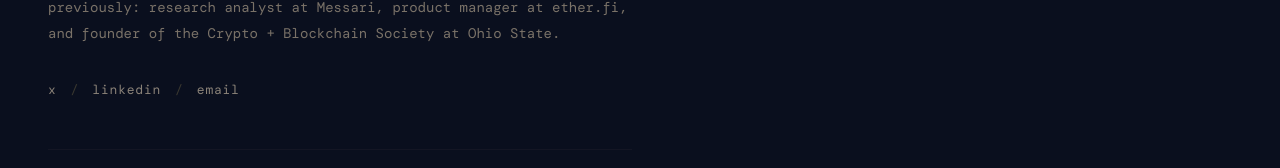
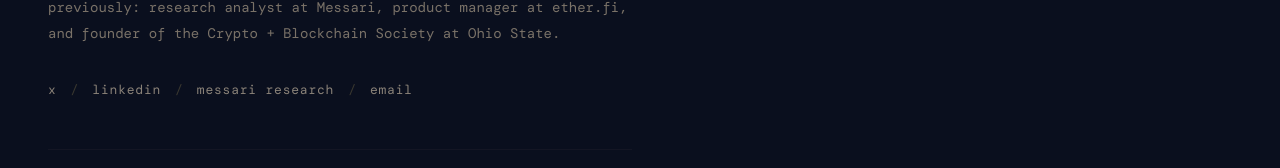
Before and after one commit to samruskin56/samruskin56.github.io, a plain HTML site: page index.html in a window 1280 px wide. Shown: the part 229-397 px from the top of the page. Drawn offline with nearby package versions, Linux system fonts and the light colour scheme; a web font is replaced by a local one.

Commit message:
Add link to Messari research in index.html

```diff
--- a/index.html
+++ b/index.html
@@ -190,6 +190,8 @@
     <span class="divider">/</span>
     <a href="https://www.linkedin.com/in/samruskin/" target="_blank">linkedin</a>
     <span class="divider">/</span>
+    <a href="https://messari.io/research/sam-ruskin" target="_blank">messari research</a>
+    <span class="divider">/</span>
     <a href="mailto:samruskin56@gmail.com">email</a>
   </div>
 
```
